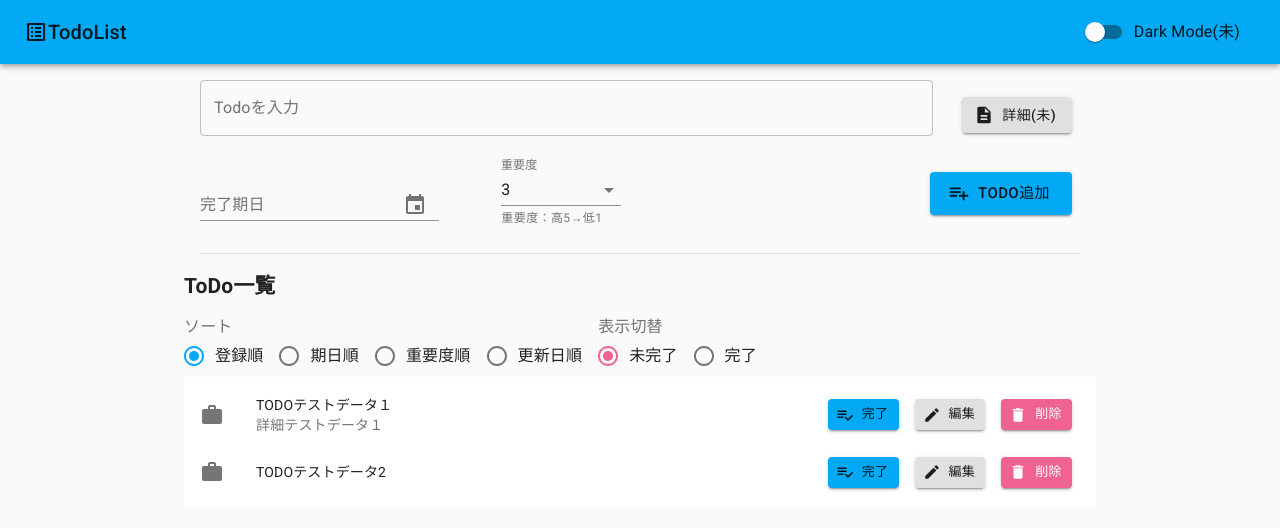
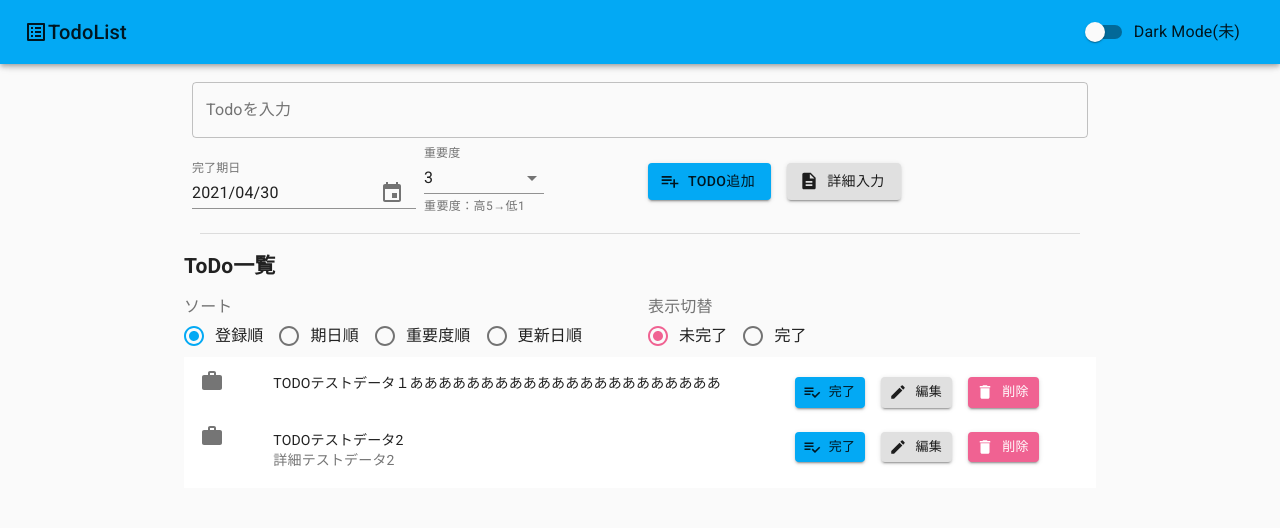
Before and after one commit to yyyadachi/todo-list-react, a React (Create React App) app: page / in a window 1280 px wide. Shown: the top 528 px of the page. Built offline with nearby package versions, Linux system fonts and the light colour scheme.

Commit message:
fix done

```diff
--- a/src/App.jsx
+++ b/src/App.jsx
@@ -1,4 +1,4 @@
-import React, { createContext, useReducer } from "react";
+import React, { useState, createContext, useReducer } from "react";
 
 // material-ui関連のインポート
 import CssBaseline from "@material-ui/core/CssBaseline";
@@ -15,7 +15,6 @@ import Divider from "@material-ui/core/Divider";
 import { Header, TodoInput, TodoLists } from "./components/index";
 
 // todoデータ（JSON）のインポート
-//TODO ローカルストレージを使ってみる。Firebaseに移行。
 import TodoData from "./TodoData.json";
 
 // material-uiの設定
@@ -32,9 +31,10 @@ const useStyles = makeStyles({
   },
 });
 
-//TODO custom Hookにしたい
-// todoデータをuseContextで管理
-export const TodosContext = createContext();
+// todo保存データをuseContextで管理
+export const TodoStateContext = createContext();
+// todo入力データをuseContextで管理
+export const TodoTmpContext = createContext();
 
 // useReducerのinitialStateとReducerを定義
 const initialState = TodoData;
@@ -47,15 +47,16 @@ const reducer = (state, action) => {
       const id = Math.max(...state.map((todo) => todo.id)) + 1;
 
       return alert(id);
-    case "openModal":
-      //TODO 処理を記述 モーダルを開く
-      return alert("openModal");
+
     case "editedTodo":
       //TODO 処理を記述 Todoの編集確定
       return alert("editedTodo");
     case "doneTodo":
       //TODO 処理を記述 Todoを完了
       return alert("doneTodo");
+    case "restoreTodo":
+      //TODO 処理を記述 Todoを未完了に戻す
+      return alert("restoreTodo");
     case "deleteTodo":
       //TODO 処理を記述 Todoを削除
       return alert("deleteTodo");
@@ -65,16 +66,40 @@ const reducer = (state, action) => {
 };
 
 const App = () => {
+  // material-uiのstyle読み込み
   const classes = useStyles();
-  const [todosState, dispatch] = useReducer(reducer, initialState);
+
+  // 入力データをuseStateに設定 TodoTmpContextにまとめる
+  const [todoText, setTodoText] = useState("");
+  const [todoDetail, setTodoDetail] = useState("");
+  const [deadline, setDeadline] = useState(null);
+  const [importance, setImportance] = useState("");
+  const [progress, setProgress] = useState("");
+
+  // Todo保存データの変更をreducer関数にまとめる
+  const [todoState, dispatch] = useReducer(reducer, initialState);
   return (
     <React.Fragment>
       <CssBaseline />
       <ThemeProvider theme={theme}>
-        <TodosContext.Provider
+        <TodoStateContext.Provider
           value={{
-            todosState: todosState,
-            todosDispatch: dispatch,
+            todoState,
+            todoDispatch: dispatch,
+          }}
+        >
+          <TodoTmpContext.Provider
+            value={{
+              todoText,
+              setTodoText,
+              todoDetail,
+              setTodoDetail,
+              deadline,
+              setDeadline,
+              importance,
+              setImportance,
+              progress,
+              setProgress,
             }}
           >
             <Header />
@@ -84,7 +109,8 @@ const App = () => {
               <h2>ToDo一覧</h2>
               <TodoLists />
             </Container>
-        </TodosContext.Provider>
+          </TodoTmpContext.Provider>
+        </TodoStateContext.Provider>
       </ThemeProvider>
     </React.Fragment>
   );
--- a/src/TodoData.json
+++ b/src/TodoData.json
@@ -1,8 +1,8 @@
 [
   {
     "id": 1,
-    "summary": "TODOテストデータ１",
-    "detail": "詳細テストデータ１",
+    "summary": "TODOテストデータ１ああああああああああああああああああああああ",
+    "detail": "",
     "deadline": "2021-04-27",
     "imotance": 3,
     "progres": "未着手",
@@ -13,7 +13,7 @@
   {
     "id": 2,
     "summary": "TODOテストデータ2",
-    "detail": "",
+    "detail": "詳細テストデータ2",
     "deadline": "2021-05-01",
     "imotance": 5,
     "progres": "進行中",
--- a/src/components/Header.jsx
+++ b/src/components/Header.jsx
@@ -27,7 +27,7 @@ HideOnScroll.propTypes = {
   window: PropTypes.func,
 };
 
-//スイッチボタンを右に配置（タイトルの長さを最長にする）///////////////////////
+//スイッチボタンを右に配置///////////////////////
 const useStyles = makeStyles((theme) => ({
   title: {
     flexGrow: 1,
--- a/src/components/TodoInput.jsx
+++ b/src/components/TodoInput.jsx
@@ -1,4 +1,6 @@
-import React, { useState } from "react";
+import React, { useContext } from "react";
+// TodoTmpContextをインポート
+import { TodoTmpContext } from "../App";
 
 // material-ui関連のインポート
 import { makeStyles } from "@material-ui/core/styles";
@@ -17,7 +19,7 @@ import DescriptionIcon from "@material-ui/icons/Description";
 const useStyles = makeStyles((theme) => ({
   grid: {
     flexGrow: 1,
-    padding: theme.spacing(2),
+    padding: theme.spacing(1),
     direction: "row",
     justify: "flex-start",
     alignItems: "center",
@@ -27,10 +29,8 @@ const useStyles = makeStyles((theme) => ({
 const TodoInput = () => {
   const classes = useStyles();
 
-  // 入力データをuseStateに設定
-  const [summary, setSummary] = useState("");
-  const [deadline, setDeadline] = useState(null);
-  const [importance, setImportance] = useState("");
+  // TodoTmpContextの値を変数に代入
+  const todoTmpValue = useContext(TodoTmpContext);
 
   // 重要度selectボックスの値
   const selectElements = [
@@ -42,54 +42,55 @@ const TodoInput = () => {
   ];
 
   return (
-    <React.Fragment>
+    <div style={{ marginTop: "10px" }}>
       <Grid container className={classes.grid}>
-        <Grid item xs={12} md={10}>
+        <Grid item xs={12}>
           <TextInputComponent
             label={"Todoを入力"}
             isFullWidth={true}
-            value={summary}
-            setValue={setSummary}
-          />
-          <p>{summary}</p>
-        </Grid>
-        <Grid item xs={12} md={2} style={{ textAlign: "right" }} zeroMinWidth>
-          <ButtonComponent
-            title={"詳細(未)"}
-            icon={<DescriptionIcon />}
-            action={"openModal"}
-            isNew={true}
+            value={todoTmpValue.todoText}
+            setValue={todoTmpValue.setTodoText}
           />
         </Grid>
-        <Grid item xs={6} sm={4}>
+        <Grid item xs={6} md={3}>
           <DatePickerComponent
-            //interval={3} //入力日から完了期日までの日数
+            interval={3} //入力日から完了期日までの日数
             label={"完了期日"}
-            selectedDate={deadline}
-            setSelectedDate={setDeadline}
+            selectedDate={todoTmpValue.deadline}
+            setSelectedDate={todoTmpValue.setDeadline}
           />
         </Grid>
-        <Grid item xs={6} sm={4}>
+        <Grid item xs={6} md={3}>
           <SelectComponent
             label={"重要度"}
             elements={selectElements}
             initialValue={3}
             helperText={"重要度：高5→低1"}
-            selectValue={importance}
-            setSelectValue={setImportance}
+            selectValue={todoTmpValue.importance}
+            setSelectValue={todoTmpValue.setImportance}
           />
         </Grid>
-        <Grid item xs={12} sm={4} style={{ textAlign: "right" }}>
+        <Grid item>
           <ButtonComponent
             title="ToDo追加"
             color="primary"
             icon={<PlaylistAddIcon />}
-            size="large"
+            // size="large"
             action={"addTodo"}
           />
         </Grid>
+        <Grid item>
+          <ButtonComponent
+            title={"詳細入力"}
+            icon={<DescriptionIcon />}
+            handleClick={() => {
+              alert("Open Modal");
+            }} // stateを変更しないボタンは関数を渡す
+            isNew={true}
+          />
+        </Grid>
       </Grid>
-    </React.Fragment>
+    </div>
   );
 };
 
--- a/src/components/TodoList.jsx
+++ b/src/components/TodoList.jsx
@@ -1,4 +1,9 @@
 import React, { useContext } from "react";
+import { ButtonComponent } from "./index";
+// TodoStateContextをインポート
+import { TodoStateContext } from "../App";
+
+// material-ui関連のインポート
 import { makeStyles } from "@material-ui/core/styles";
 import List from "@material-ui/core/List";
 import ListItem from "@material-ui/core/ListItem";
@@ -8,8 +13,7 @@ import WorkIcon from "@material-ui/icons/Work";
 import PlaylistAddCheckIcon from "@material-ui/icons/PlaylistAddCheck";
 import DeleteIcon from "@material-ui/icons/Delete";
 import EditIcon from "@material-ui/icons/Edit";
-import { TodosContext } from "../App";
-import { ButtonComponent } from "./index";
+import Grid from "@material-ui/core/Grid";
 
 const useStyles = makeStyles((theme) => ({
   demo: {
@@ -19,21 +23,29 @@ const useStyles = makeStyles((theme) => ({
 
 const TodoList = () => {
   const classes = useStyles();
-  const { todosState } = useContext(TodosContext);
+  // TodoStateContext.todoStateの値を変数に分割代入
+  const { todoState } = useContext(TodoStateContext);
 
   return (
     <div className={classes.demo}>
       <List dense={true}>
-        {todosState.map((todo, index) => {
+        {todoState.map((todo, index) => {
           return (
             <ListItem key={index.toString()}>
+              <Grid container spacing={0}>
+                <Grid item xs={1}>
                   <ListItemIcon>
                     <WorkIcon />
                   </ListItemIcon>
+                </Grid>
+                <Grid item xs={11} md={7}>
                   <ListItemText
                     primary={todo.summary}
                     secondary={todo.detail ? todo.detail : null}
                   />
+                </Grid>
+
+                <Grid item>
                   <ButtonComponent
                     title="完了"
                     color="primary"
@@ -41,14 +53,20 @@ const TodoList = () => {
                     size="small"
                     action={"doneTodo"}
                   />
+                </Grid>
+                <Grid item>
                   <ButtonComponent
                     title="編集"
                     color="default"
                     icon={<EditIcon />}
                     size="small"
-                action={"openModal"}
+                    handleClick={() => {
+                      alert("Open Modal");
+                    }} // stateを変更しないボタンは関数を渡す
                     isNew={false}
                   />
+                </Grid>
+                <Grid item>
                   <ButtonComponent
                     title="削除"
                     color="secondary"
@@ -56,6 +74,8 @@ const TodoList = () => {
                     size="small"
                     action={"deleteTodo"}
                   />
+                </Grid>
+              </Grid>
             </ListItem>
           );
         })}
--- a/src/components/TodoLists.jsx
+++ b/src/components/TodoLists.jsx
@@ -1,7 +1,7 @@
 import React from "react";
 import { RadioComponent, TodoList } from "./index";
+import Grid from "@material-ui/core/Grid";
 
-//TODO Gridを適用する
 const TodoLists = () => {
   const radioElements = [
     { label: "未完了", color: "secondary" },
@@ -14,15 +14,17 @@ const TodoLists = () => {
     { label: "更新日順" },
   ];
   return (
-    <div>
-      <RadioComponent
-        title={"ソート"}
-        elements={radioElementsTwo}
-        style={{ marginRight: "8px" }} //効果なし
-      />
-      <RadioComponent title={"表示切替"} elements={radioElements} />
+    <>
+      <Grid container spacing={2}>
+        <Grid item xs={12} md={6}>
+          <RadioComponent title={"ソート"} elements={radioElementsTwo} />
+        </Grid>
+        <Grid item xs={12} md={6}>
+          <RadioComponent title={"表示切替"} elements={radioElements} />
+        </Grid>
+      </Grid>
       <TodoList />
-    </div>
+    </>
   );
 };
 
--- a/src/components/forms/ButtonComponent.jsx
+++ b/src/components/forms/ButtonComponent.jsx
@@ -1,11 +1,10 @@
 import React, { useContext } from "react";
+// TodoStateContextをインポート
+import { TodoStateContext } from "../../App";
 
 // material-ui関連のインポート
 import { makeStyles } from "@material-ui/core/styles";
 import Button from "@material-ui/core/Button";
-
-// AppからTodosContextをインポート
-import { TodosContext } from "../../App";
 
 // material-uiの設定
 const useStyles = makeStyles((theme) => ({
@@ -16,7 +15,7 @@ const useStyles = makeStyles((theme) => ({
 
 const ButtonComponent = (props) => {
   const classes = useStyles();
-  const { todosDispatch } = useContext(TodosContext);
+  const { todoDispatch } = useContext(TodoStateContext);
   return (
     <div>
       {/* buttonのpropsは指定しなければdefault値となる。iconは非表示となる。 */}
@@ -26,7 +25,13 @@ const ButtonComponent = (props) => {
         color={props.color}
         startIcon={props.icon}
         size={props.size}
-        onClick={() => todosDispatch(props.action)}
+        onClick={
+          props.action
+            ? () => {
+                todoDispatch(props.action);
+              }
+            : props.handleClick
+        }
       >
         {props.title}
       </Button>
--- a/src/components/forms/TextInputComponent.jsx
+++ b/src/components/forms/TextInputComponent.jsx
@@ -3,7 +3,7 @@ import TextField from "@material-ui/core/TextField";
 
 const TextInputComponent = (props) => {
   return (
-    <React.Fragment>
+    <>
       <TextField
         id="textInput"
         label={props.label}
@@ -12,7 +12,7 @@ const TextInputComponent = (props) => {
         value={props.value}
         onChange={(e) => props.setValue(e.target.value)}
       />
-    </React.Fragment>
+    </>
   );
 };
 
```
Also changed, not shown: src/AppBackup.jsx (deleted, +0 -59 lines), 1 other file (tests, documents, lock files or other folders). Lines whose indentation alone changed are shown as unchanged.
